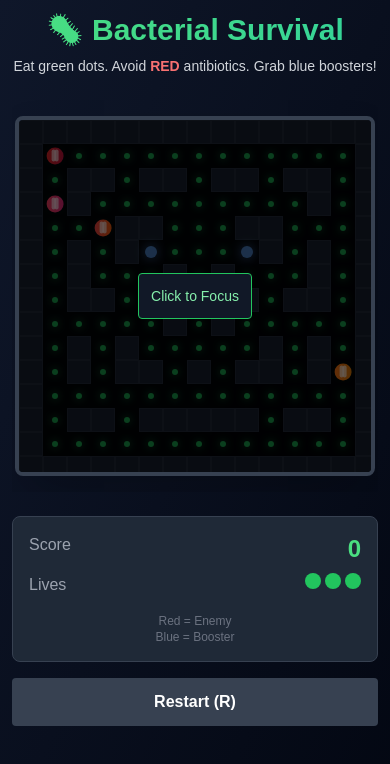
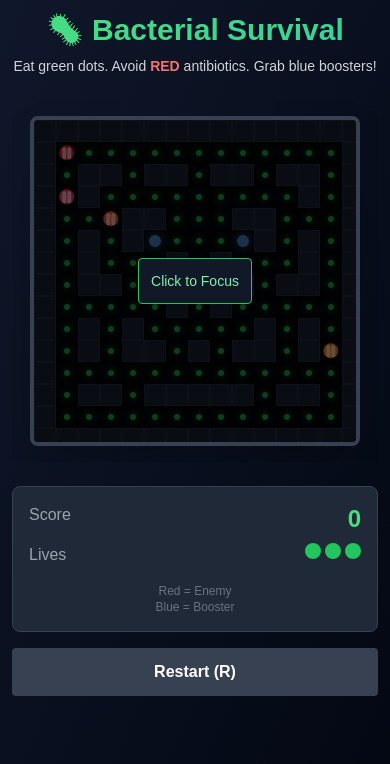
Before and after one commit to fidelismee/amr-pacman, a Next.js app: page / in a window 390 px wide. Shown: the top 764 px of the page. Built offline with nearby package versions, Linux system fonts and the light colour scheme.

Commit message:
add arrows

```diff
--- a/app/game/components/BacteriaGame.tsx
+++ b/app/game/components/BacteriaGame.tsx
@@ -61,6 +61,29 @@ const BacteriaGame = () => {
 
   const boardPixelWidth = GRID_WIDTH * CELL_SIZE;
   const boardPixelHeight = GRID_HEIGHT * CELL_SIZE;
+
+  // Calculate responsive cell size for mobile
+  const [responsiveCellSize, setResponsiveCellSize] = useState(CELL_SIZE);
+  const boardRef = useRef<HTMLDivElement>(null);
+
+  // Update responsive cell size on window resize
+  useEffect(() => {
+    const updateCellSize = () => {
+      if (boardRef.current) {
+        const containerWidth = boardRef.current.parentElement?.clientWidth || window.innerWidth;
+        const maxBoardWidth = Math.min(containerWidth - 32, 360); // 360px is the original size, 32px for padding
+        const newCellSize = Math.floor(maxBoardWidth / GRID_WIDTH);
+        setResponsiveCellSize(Math.max(20, newCellSize)); // Minimum 20px cell size
+      }
+    };
+
+    updateCellSize();
+    window.addEventListener('resize', updateCellSize);
+    return () => window.removeEventListener('resize', updateCellSize);
+  }, []);
+
+  const responsiveBoardWidth = GRID_WIDTH * responsiveCellSize;
+  const responsiveBoardHeight = GRID_HEIGHT * responsiveCellSize;
 
   // --- NEW: Quadrant-Based Spawning Logic ---
   const generateScatteredPositions = (): Position[] => {
@@ -346,10 +369,10 @@ const BacteriaGame = () => {
     return colors[index % colors.length];
   };
 
-  const bacteriaSize = CELL_SIZE * 0.8;
-  const antibioticSize = CELL_SIZE * 0.7;
-  const bacteriaOffset = (CELL_SIZE - bacteriaSize) / 2;
-  const antibioticOffset = (CELL_SIZE - antibioticSize) / 2;
+  const bacteriaSize = responsiveCellSize * 0.8;
+  const antibioticSize = responsiveCellSize * 0.7;
+  const bacteriaOffset = (responsiveCellSize - bacteriaSize) / 2;
+  const antibioticOffset = (responsiveCellSize - antibioticSize) / 2;
 
   return (
     <div className="min-h-screen bg-gradient-to-br from-slate-900 to-gray-950 text-white p-3 md:p-6 touch-none">
@@ -365,8 +388,8 @@ const BacteriaGame = () => {
 
         <div className="flex flex-col lg:flex-row gap-6 md:gap-8 items-start">
           <div className="flex-1 w-full flex flex-col items-center">
-            <div className="flex justify-center items-center w-full overflow-hidden py-4">
-              <div className="relative" style={{ width: boardPixelWidth, height: boardPixelHeight }}>
+            <div className="flex justify-center items-center w-full overflow-hidden py-4" ref={boardRef}>
+              <div className="relative" style={{ width: responsiveBoardWidth, height: responsiveBoardHeight }}>
 
                 {/* Board Container */}
                 <div
@@ -382,8 +405,8 @@ const BacteriaGame = () => {
                     className="bg-black/80 backdrop-blur-sm relative z-0"
                     style={{
                       display: 'grid',
-                      gridTemplateColumns: `repeat(${GRID_WIDTH}, ${CELL_SIZE}px)`,
-                      gridTemplateRows: `repeat(${GRID_HEIGHT}, ${CELL_SIZE}px)`,
+                      gridTemplateColumns: `repeat(${GRID_WIDTH}, ${responsiveCellSize}px)`,
+                      gridTemplateRows: `repeat(${GRID_HEIGHT}, ${responsiveCellSize}px)`,
                     }}
                   >
                     {level.map((row, y) =>
@@ -398,7 +421,7 @@ const BacteriaGame = () => {
                             cellContent = <div className="w-3 h-3 rounded-full bg-blue-400 animate-pulse shadow-[0_0_12px_rgba(96,165,250,0.8)]" />;
                           }
                         }
-                        return <div key={`${x}-${y}`} className={cellClass} style={{ width: CELL_SIZE, height: CELL_SIZE }}>{cellContent}</div>;
+                        return <div key={`${x}-${y}`} className={cellClass} style={{ width: responsiveCellSize, height: responsiveCellSize }}>{cellContent}</div>;
                       })
                     )}
                   </div>
@@ -415,7 +438,7 @@ const BacteriaGame = () => {
                       }`}
                       style={{
                         width: `${bacteriaSize}px`, height: `${bacteriaSize}px`,
-                        transform: `translate(${bacteriaPosition.x * CELL_SIZE + bacteriaOffset}px, ${bacteriaPosition.y * CELL_SIZE + bacteriaOffset}px)`,
+                        transform: `translate(${bacteriaPosition.x * responsiveCellSize + bacteriaOffset}px, ${bacteriaPosition.y * responsiveCellSize + bacteriaOffset}px)`,
                       }}
                     >
                       <div className="absolute w-2 h-2 bg-white/90 rounded-full left-2 top-2"></div>
@@ -431,7 +454,7 @@ const BacteriaGame = () => {
                         }`}
                         style={{
                           width: `${antibioticSize}px`, height: `${antibioticSize}px`,
-                          transform: `translate(${pos.x * CELL_SIZE + antibioticOffset}px, ${pos.y * CELL_SIZE + antibioticOffset}px)`,
+                          transform: `translate(${pos.x * responsiveCellSize + antibioticOffset}px, ${pos.y * responsiveCellSize + antibioticOffset}px)`,
                           zIndex: 20
                         }}
                       >
```
